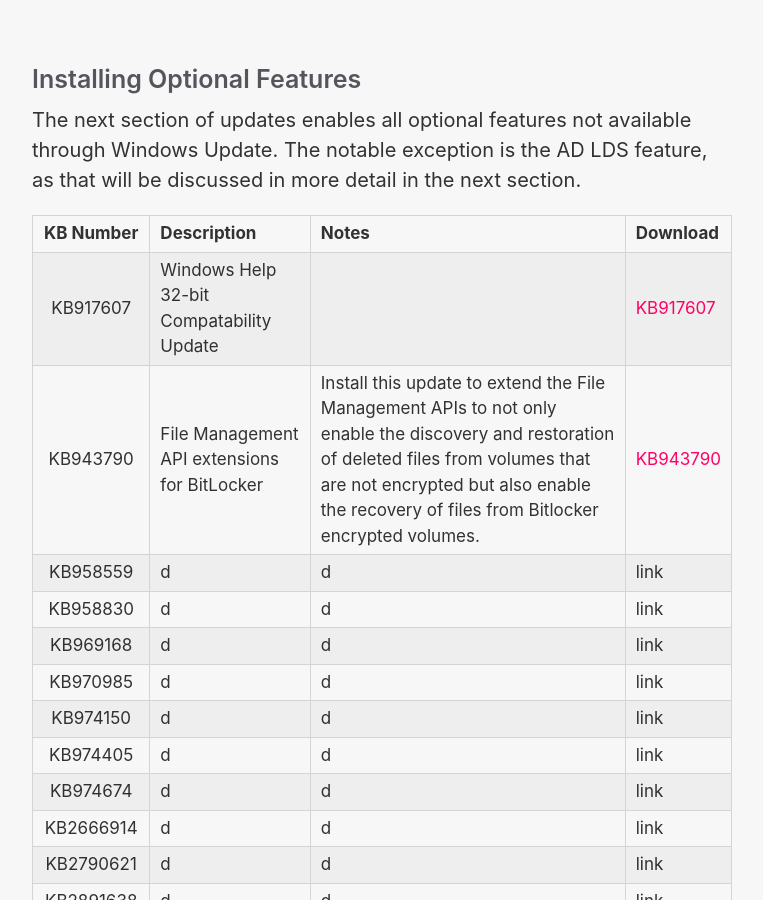
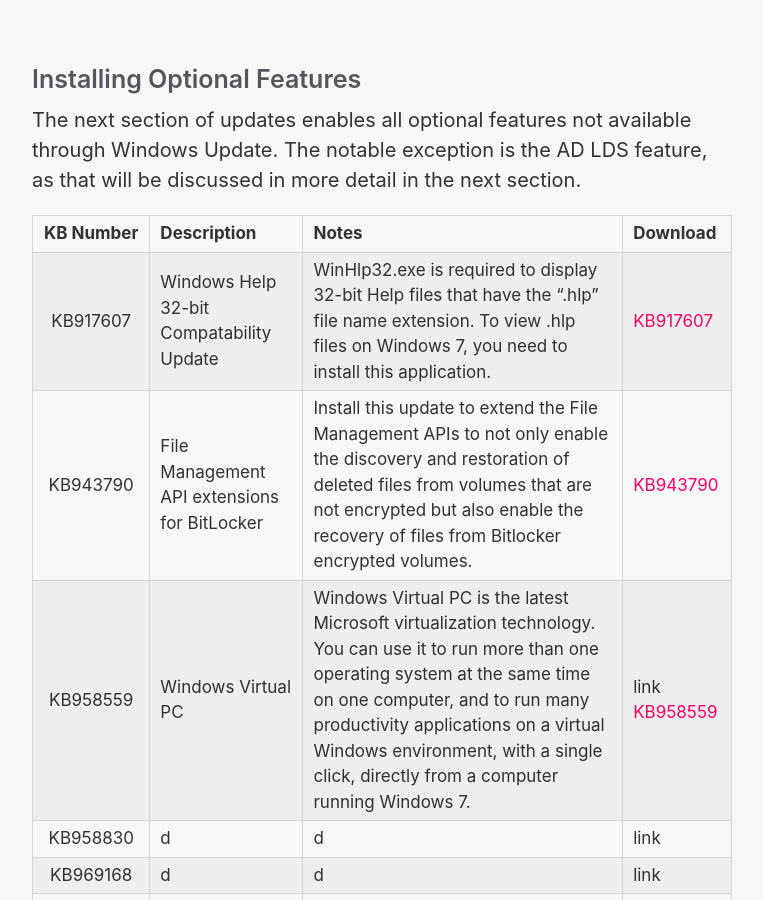
Before and after one commit to HackAndPwn/HackAndPwn.github.io, a Jekyll site: the page built from _posts/2020-05-23-windows-7-esu-patching.md, in a window 1280 px wide and 900 px high, scrolled down 1107 px. Shown: the whole window, without its empty margins (258-1021 px from the left). Built offline with Jekyll 4.4.1, drawn with Linux system fonts in a browser that asks for light colours.

Commit message:
More draft updates

```diff
--- a/_posts/2020-05-23-windows-7-esu-patching.md
+++ b/_posts/2020-05-23-windows-7-esu-patching.md
@@ -19,7 +19,7 @@
 
 | KB Number | Description                | Notes                                                      | Download |
 |:---------:|----------------------------|------------------------------------------------------------|----------|
-| KB4528069 |Windows 7 SP1 Verification  | Update is no longer available through Microsoft's website. | [KB4528069](https://github.com/HackAndPwn/Windows-7-Patching/blob/master/01_Enable_ESU/01_Windows6.1-KB4528069-x64.msu)
+| KB4528069 |Windows 7 SP1 Verification  | Update is no longer available through Microsoft's website. | [KB4528069](https://github.com/HackAndPwn/Windows-7-Patching/raw/master/01_Enable_ESU/01_Windows6.1-KB4528069-x64.msu)
 
 <br>
 
@@ -29,9 +29,9 @@
 
 | KB Number | Description                                  | Notes      | Download |
 |:---------:|----------------------------------------------|------------|------------|
-| KB917607  | Windows Help 32-bit Compatability Update     |            | [KB917607](https://github.com/HackAndPwn/Windows-7-Patching/blob/master/02_Features/01_Windows6.1-KB917607-x64.msu)
-| KB943790  | File Management API extensions for BitLocker | Install this update to extend the File Management APIs to not only enable the discovery and restoration of deleted files from volumes that are not encrypted but also enable the recovery of files from Bitlocker encrypted volumes.           | [KB943790](https://github.com/HackAndPwn/Windows-7-Patching/blob/master/02_Features/02_Windows6.1-KB943790-x64.msu)
-| KB958559  | d                          | d          | link |
+| KB917607  | Windows Help 32-bit Compatability Update     | WinHlp32.exe is required to display 32-bit Help files that have the ".hlp" file name extension. To view .hlp files on Windows 7, you need to install this application. | [KB917607](https://github.com/HackAndPwn/Windows-7-Patching/raw/master/02_Features/01_Windows6.1-KB917607-x64.msu)
+| KB943790  | File Management API extensions for BitLocker | Install this update to extend the File Management APIs to not only enable the discovery and restoration of deleted files from volumes that are not encrypted but also enable the recovery of files from Bitlocker encrypted volumes. | [KB943790](https://github.com/HackAndPwn/Windows-7-Patching/raw/master/02_Features/02_Windows6.1-KB943790-x64.msu)
+| KB958559  | Windows Virtual PC                           | Windows Virtual PC is the latest Microsoft virtualization technology. You can use it to run more than one operating system at the same time on one computer, and to run many productivity applications on a virtual Windows environment, with a single click, directly from a computer running Windows 7. | link [KB958559](https://github.com/HackAndPwn/Windows-7-Patching/raw/master/02_Features/03_Windows6.1-KB958559-x64.msu)
 | KB958830  | d                          | d          | link |
 | KB969168  | d                          | d          | link |
 | KB970985  | d                          | d          | link |
```
